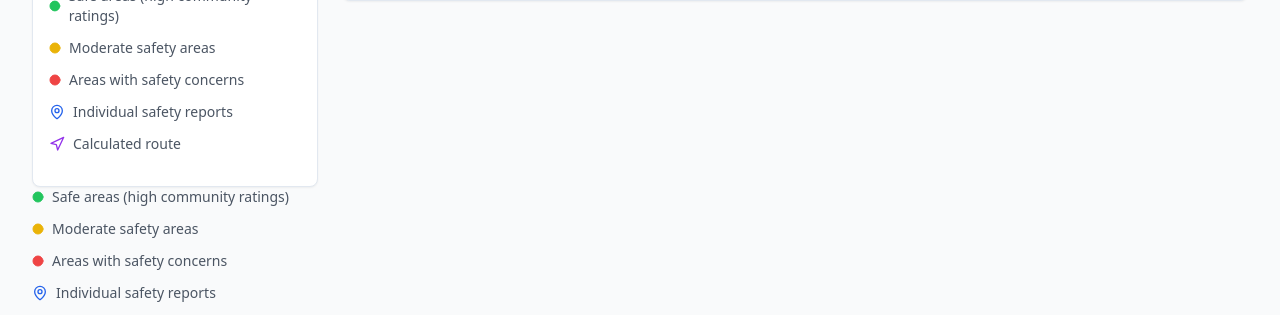
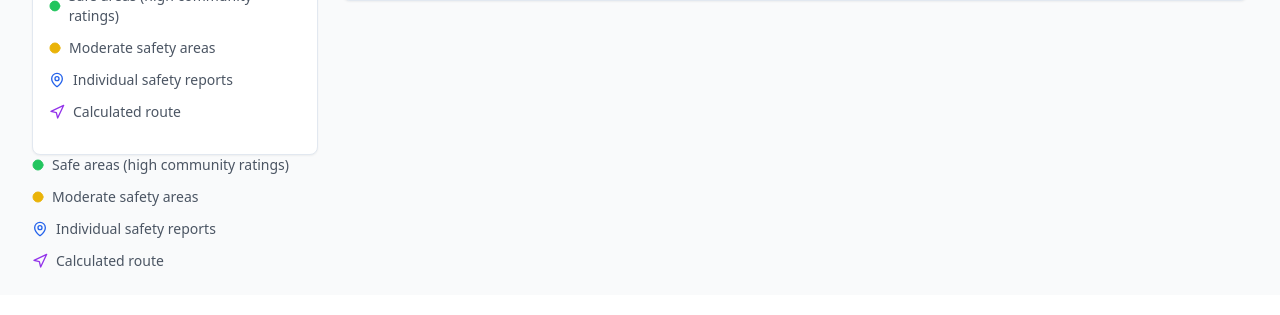
Before and after one commit to sirmews/melbourne-safe-walks-now, a React (Vite) app: page / in a window 1280 px wide. Shown: the part 888-1203 px from the top of the page. Built offline with nearby package versions, Linux system fonts and the light colour scheme; no server answers.

Commit message:
Visual edit in Lovable
Edited UI in Lovable

```diff
--- a/src/components/layout/InfoCardsSection.tsx
+++ b/src/components/layout/InfoCardsSection.tsx
@@ -1,9 +1,6 @@
-
 import { Circle, MapPin, Navigation } from 'lucide-react';
-
 export const InfoCardsSection = () => {
-  return (
-    <div className="p-4 px-0 py-0">
+  return <div className="p-4 px-0 py-0">
       <div className="space-y-3 text-sm">
         <div className="flex items-center gap-2">
           <Circle className="h-3 w-3 fill-green-500 text-green-500" />
@@ -15,10 +12,7 @@ export const InfoCardsSection = () => {
           <span className="text-gray-600">Moderate safety areas</span>
         </div>
 
-        <div className="flex items-center gap-2">
-          <Circle className="h-3 w-3 fill-red-500 text-red-500" />
-          <span className="text-gray-600">Areas with safety concerns</span>
-        </div>
+
 
         <div className="flex items-center gap-2">
           <MapPin className="h-4 w-4 text-blue-600" />
@@ -30,6 +24,5 @@ export const InfoCardsSection = () => {
           <span className="text-gray-600">Calculated route</span>
         </div>
       </div>
-    </div>
-  );
+    </div>;
 };
```
